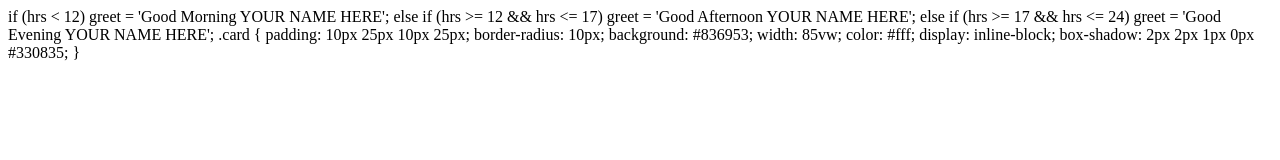
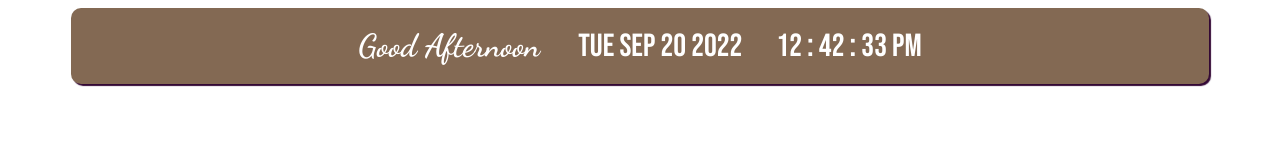
Before and after one commit to biyaya26/notion, a plain HTML site: page index.html in a window 1280 px wide. Drawn offline with Linux system fonts and the light colour scheme.

Commit message:
Update index.html

```diff
--- a/index.html
+++ b/index.html
@@ -1,9 +1,42 @@
-if (hrs < 12)
-        greet = 'Good Morning  YOUR NAME HERE';
-    else if (hrs >= 12 && hrs <= 17)
-        greet = 'Good Afternoon YOUR NAME HERE';
-    else if (hrs >= 17 && hrs <= 24)
-        greet = 'Good Evening  YOUR NAME HERE';
+<!-- original : https://codepen.io/SeanNorton/pen/LWBXQL -->
+<!DOCTYPE html>
+<html lang="en">
+<head>
+    <link href="https://fonts.googleapis.com/css2?family=Dancing+Script:wght@700&family=Bebas+Neue" rel="stylesheet">
+
+    <meta charset="UTF-8">
+    <meta name="viewport" content="width=device-width, initial-scale=1.0">
+    <title>greeting2</title>
+
+    <style>
+
+        /*CSS RESETS*/
+
+body{
+    background-color: #fff;
+    line-height: 1.6;
+
+}
+
+h1 {
+    margin-top: 0;
+}
+
+
+/*CSS START*/
+
+.full-table {
+    display: table;
+    height: 100%;
+    width: 100%;
+}
+
+.table-cell {
+    display: table-cell;
+    vertical-align: middle;
+    text-align: center;
+}
+
 .card {
     padding: 10px 25px 10px 25px;
     border-radius: 10px;
@@ -13,3 +46,126 @@ if (hrs < 12)
     display: inline-block;
     box-shadow: 2px 2px 1px 0px #330835;
 }
+
+.card:hover {
+    margin-top: 2px;
+    box-shadow: none;
+}
+
+.clock {
+    display: inline;
+    font-family: 'Bebas Neue', cursive;
+    font-size: 2em;
+
+}
+
+.time {
+    display: inline;
+    min-width: 37px;
+}
+
+.colon {
+    font-size: 1.1em;
+    display: inline-block;
+}
+
+.date {
+    display: inline;
+    min-width: 162px;
+    font-family: 'Bebas Neue', cursive;
+    font-size: 2em;
+    padding-right: 30px;
+}
+.greet{
+
+    display:inline;
+    font-family: 'Dancing Script', cursive;
+    font-size: 2rem;
+     padding-right: 30px;
+}
+
+    </style>
+</head>
+<body>
+    <link href="https://fonts.googleapis.com/css?family=Lobster|Roboto:400,700" rel="stylesheet">
+
+<div class="full-table">
+  <div class="table-cell">
+
+    <div class="card">
+        <div class="greet" id="greet"></div>
+      <div class="date" id="date"></div>
+      <div class="clock">
+        <div class="time" id="hour"></div>
+        <div class="colon">:</div>
+        <div class="time" id="min"></div>
+        <div class="colon">:</div>
+        <div class="time" id="sec"></div>
+      </div>
+    </div>
+
+  </div>
+</div>
+
+<script>
+    function date() {
+var today = new Date();
+document.getElementById('date').innerHTML = today.toDateString();
+}
+
+
+function clock() {
+var today = new Date();
+var hour = zeros(twelveHour(today.getHours()));
+var minutes = zeros(today.getMinutes());
+var seconds = zeros(today.getSeconds());
+if(today.getHours() >=12){
+    seconds+=" pm"
+}
+else{
+    seconds+=" am"
+}
+hrs = today.getHours();
+if (hrs < 12)
+        greet = 'Good Morning  ';
+    else if (hrs >= 12 && hrs <= 17)
+        greet = 'Good Afternoon ';
+    else if (hrs >= 17 && hrs <= 24)
+        greet = 'Good Evening  ';
+// console.log(today.toLocaleTimeString());
+document.getElementById('greet').innerHTML = greet;
+document.getElementById('hour').innerHTML = hour;
+document.getElementById('min').innerHTML = minutes;
+document.getElementById('sec').innerHTML = seconds;
+}
+
+function twelveHour(hour) {
+if (hour > 12) {
+    return hour -= 12
+} else if (hour === 0) {
+    return hour = 12;
+} else {
+    return hour
+}
+}
+
+// adds zero infront of single digit number
+function zeros(num) {
+if (num < 10) {
+    num = '0' + num
+};
+return num;
+}
+
+function dateTime() {
+date();
+clock();
+setTimeout(dateTime, 500);
+}
+
+dateTime()
+// END
+</script>
+
+</body>
+</html>
```
